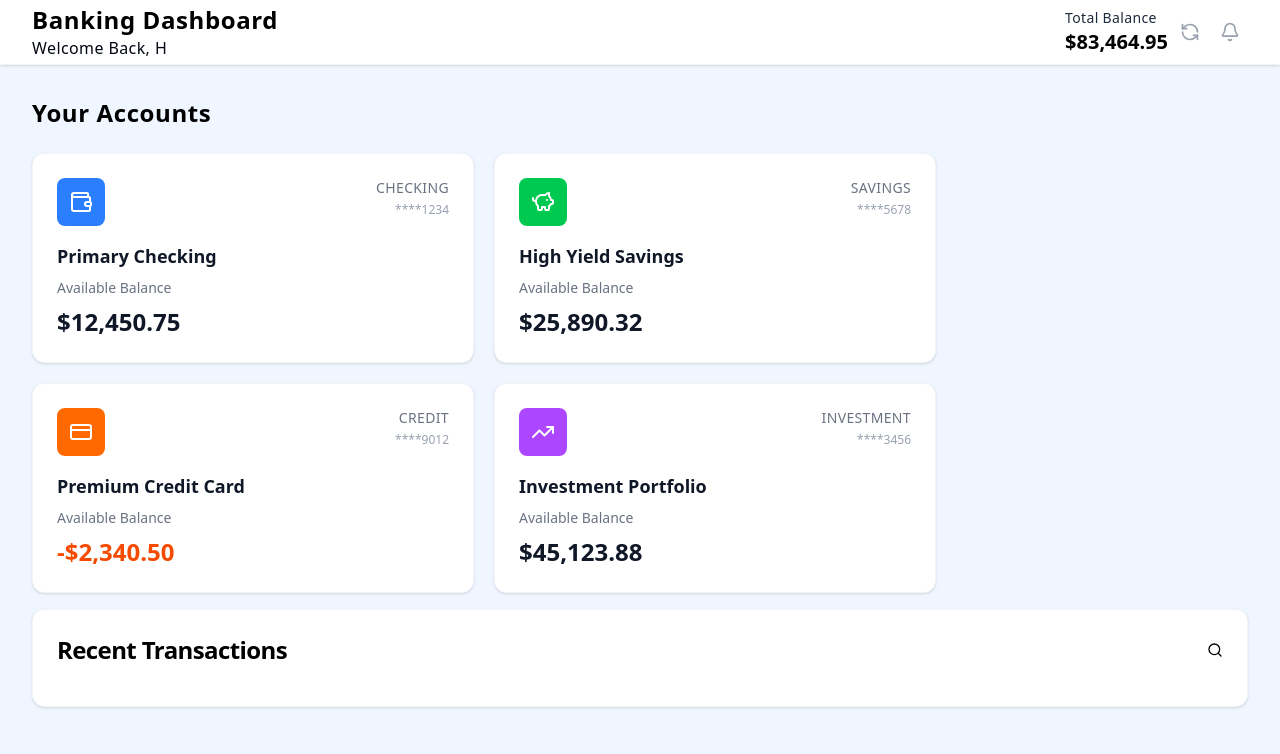
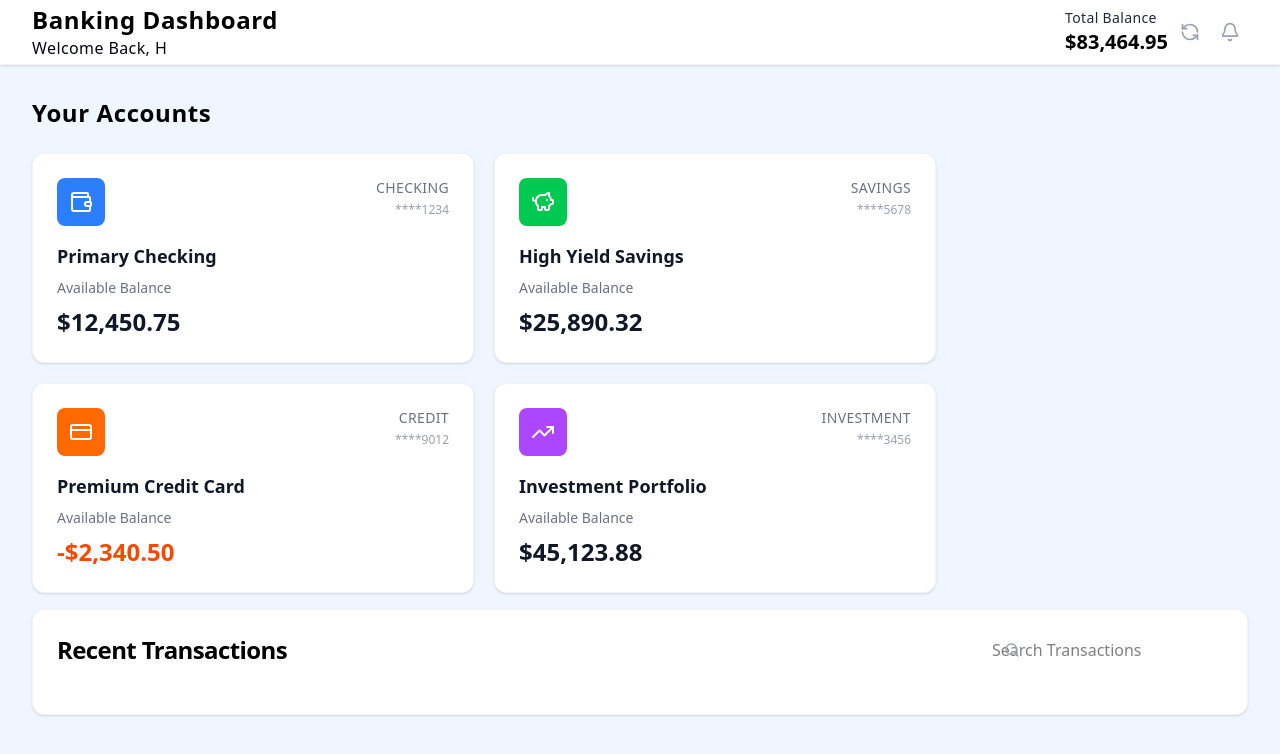
Before and after one commit to RikenMor001/Fyre_Gig, a React (Vite) app: page / in a window 1280 px wide. Shown: the top 754 px of the page. Built offline with nearby package versions, Linux system fonts and the light colour scheme.

Commit message:
Update TransactionList.tsx

```diff
--- a/src/components/TransactionList.tsx
+++ b/src/components/TransactionList.tsx
@@ -46,13 +46,20 @@ const TransactionLists: React.FC<TransactionListProps> = ({transaction, title =
   }
 
     return <div className="bg-white rounded-xl shadow-sm border border-gray-100 p-6">
-      <div className="flex items-center justify-between mb-4">
+      <div className="flex items-center justify-between mb-6">
         <h2 className="text-2xl font-semibold tracking-tight">
           {title}
         </h2>
         <div className="flex items-center space-x-2">
           <div className="relative">
-            <Search className="h-4 w-4"/>
+            <Search className="h-4 w-4 absolute left-3 top-1/2 transform -translate-y-1/2 text-gray-400"/>
+            <input
+            type="text"
+            placeholder="Search Transactions"
+            className=""
+            value={searchTransaction}
+            onChange={(e) => setSearchTransaction(e.target.value)}
+            />
           </div>
         </div>
       </div>
```
